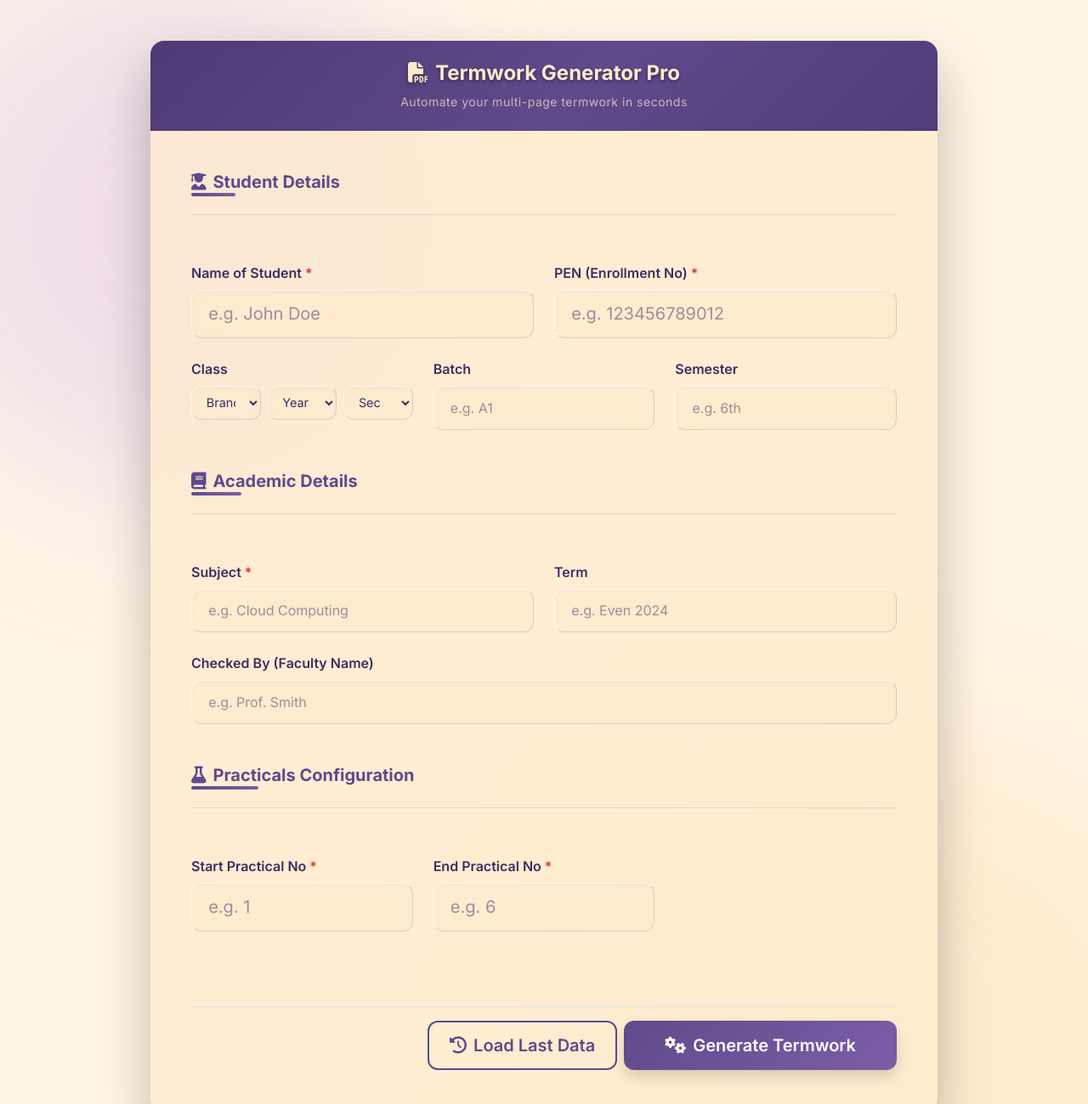
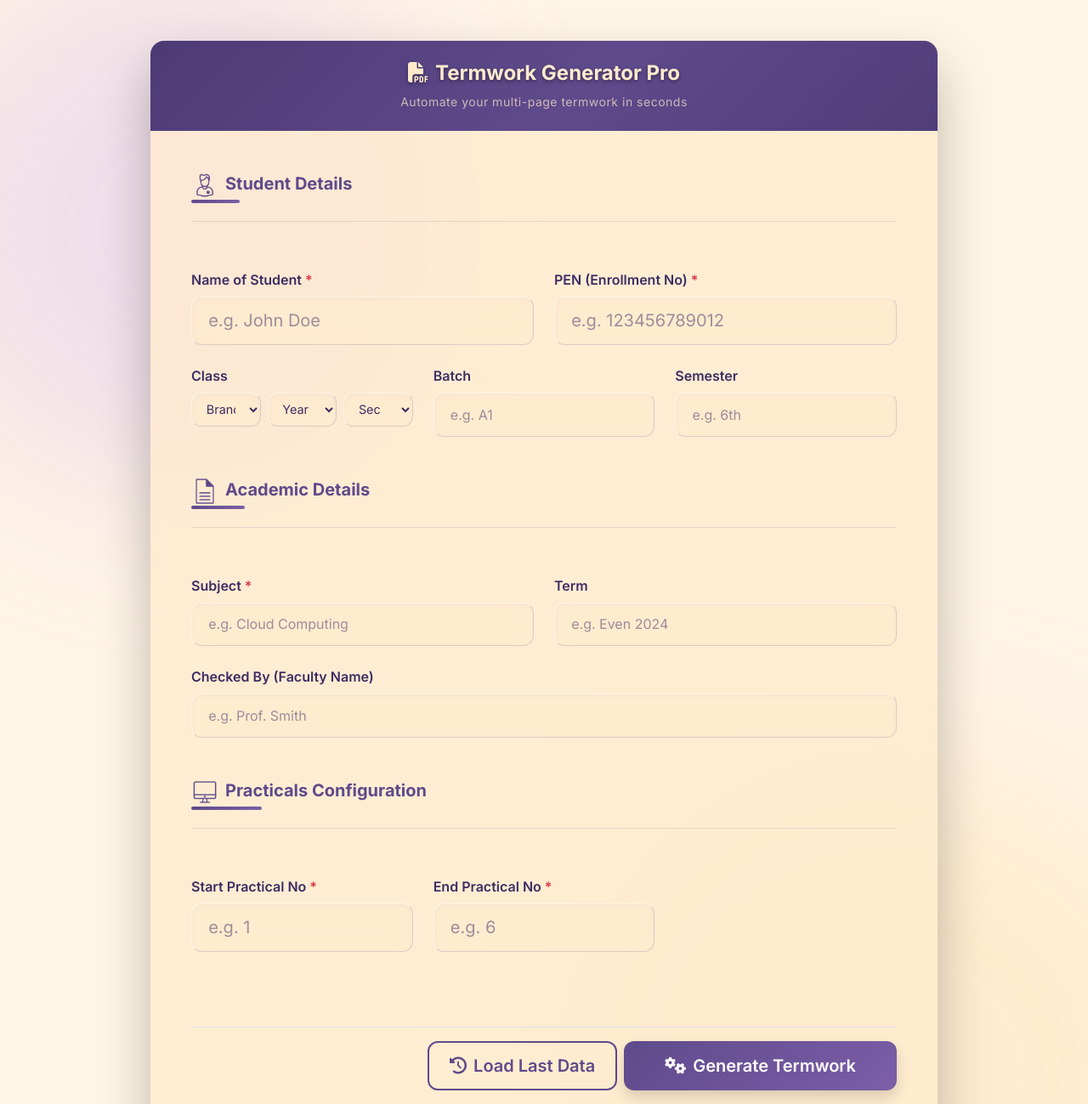
Before and after one commit to meetchauhan17/termwork-website, a Flask app: page / in a window 1280 px wide; the page is wider, and only the part inside the window is pictured. Shown: the top 1299 px of that part at 85% size. Run offline with Flask 3, Linux system fonts and the light colour scheme; some libraries are stand-ins or nearby versions.

Commit message:
Added custom GIF icons for section headers

```diff
--- a/static/style.css
+++ b/static/style.css
@@ -153,6 +153,12 @@ select.form-control {
 
 .section-title:hover::after {
     width: 100%;
+}
+
+.section-gif {
+    height: 32px;
+    width: auto;
+    vertical-align: middle;
 }
 
 /* Buttons */
--- a/templates/index.html
+++ b/templates/index.html
@@ -37,7 +37,7 @@
                         <div class="row g-4 mb-4">
                             <!-- Student Details Section -->
                             <div class="col-12">
-                                <h5 class="section-title"><i class="fa-solid fa-user-graduate me-2"></i>Student Details</h5>
+                                <h5 class="section-title"><img src="/static/man.gif" alt="" class="section-gif me-2">Student Details</h5>
                                 <hr>
                             </div>
 
@@ -127,7 +127,7 @@
 
                             <!-- Subject & Academic Details -->
                             <div class="col-12 mt-5">
-                                <h5 class="section-title"><i class="fa-solid fa-book me-2"></i>Academic Details</h5>
+                                <h5 class="section-title"><img src="/static/document.gif" alt="" class="section-gif me-2">Academic Details</h5>
                                 <hr>
                             </div>
 
@@ -146,7 +146,7 @@
 
                             <!-- Practical Settings -->
                             <div class="col-12 mt-5">
-                                <h5 class="section-title"><i class="fa-solid fa-flask me-2"></i>Practicals Configuration</h5>
+                                <h5 class="section-title"><img src="/static/computer.gif" alt="" class="section-gif me-2">Practicals Configuration</h5>
                                 <hr>
                             </div>
 
```
Also changed, not shown: static/computer.gif (added), static/document.gif (added), static/man.gif (added).
